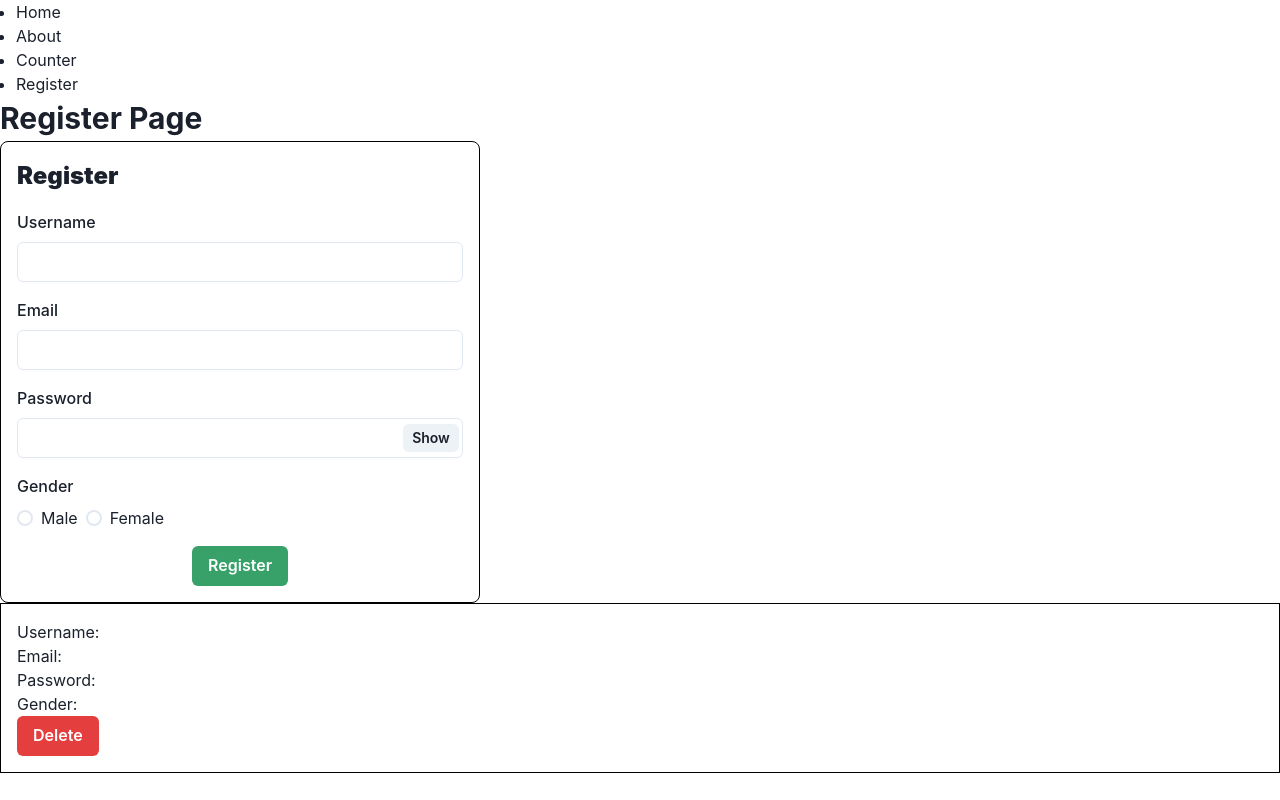
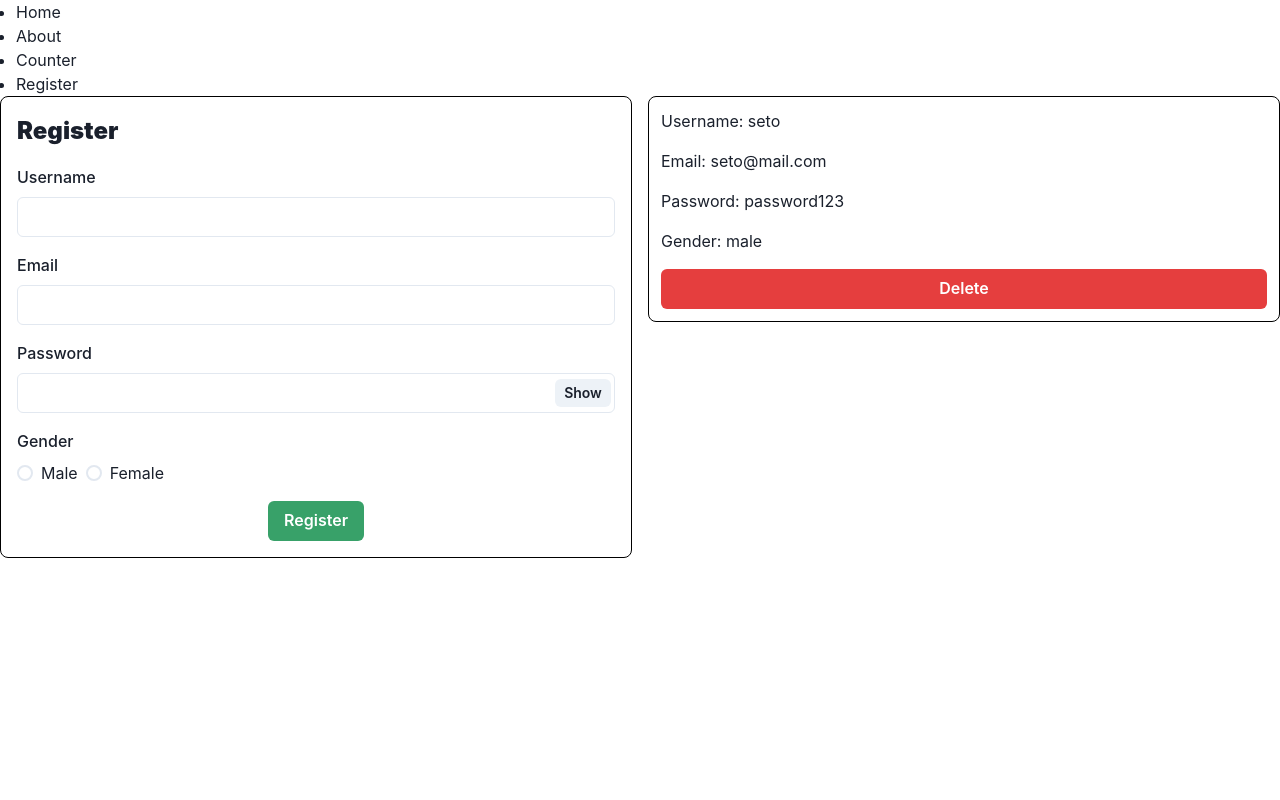
Before and after one commit to wibihanif/reactjs-login, a React (Create React App) app: page /register in a window 1280 px wide. Built offline with nearby package versions, Linux system fonts and the light colour scheme.

Commit message:
register solution

```diff
--- a/src/pages/Register.jsx
+++ b/src/pages/Register.jsx
@@ -3,6 +3,8 @@ import {
   Button,
   FormControl,
   FormLabel,
+  Grid,
+  GridItem,
   HStack,
   Input,
   InputGroup,
@@ -28,8 +30,6 @@ import RegisterModal from "../components/RegisterModal"
 
 // jika condition form terpenuhi, tampilkan modal
 
-//
-
 const Register = () => {
   const [showPassword, setShowPassword] = useState(false)
 
@@ -40,6 +40,15 @@ const Register = () => {
 
   const [modalIsOpen, setModalIsOpen] = useState(false)
 
+  const [users, setUsers] = useState([
+    {
+      username: "seto",
+      email: "seto@mail.com",
+      password: "password123",
+      gender: "male",
+    },
+  ])
+
   const toast = useToast()
 
   const togglePassword = () => {
@@ -49,6 +58,15 @@ const Register = () => {
   const registerBtnHandler = () => {
     if (username.length >= 3 && email && password.length >= 8 && gender) {
       setModalIsOpen(true)
+
+      let newUser = {
+        username,
+        password,
+        email,
+        gender,
+      }
+
+      setUsers([...users, newUser])
     } else {
       toast({
         title: "Form is still invalid",
@@ -61,18 +79,30 @@ const Register = () => {
     setModalIsOpen(false)
   }
 
+  const renderUsers = () => {
+    return users.map((val) => {
+      return (
+        <Stack
+          spacing={4}
+          border="1px solid black"
+          borderRadius="8px"
+          padding="12px"
+        >
+          <Text>Username: {val.username}</Text>
+          <Text>Email: {val.email}</Text>
+          <Text>Password: {val.password}</Text>
+          <Text>Gender: {val.gender}</Text>
+          <Button colorScheme="red">Delete</Button>
+        </Stack>
+      )
+    })
+  }
+
   return (
     <>
-      <Box>
-        <Text fontSize="3xl" fontWeight="bold">
-          Register Page
-        </Text>
-        <Box
-          padding="4"
-          border="1px solid black"
-          maxWidth="480px"
-          borderRadius="8px"
-        >
+      <Grid templateColumns="repeat(2, 1fr)" gap={4}>
+        <GridItem>
+          <Box padding="4" border="1px solid black" borderRadius="8px">
             <Stack spacing={4}>
               <Text fontSize="2xl" fontWeight="black">
                 Register
@@ -124,14 +154,12 @@ const Register = () => {
               </Button>
             </Stack>
           </Box>
-        <Box border="1px solid black" padding="4">
-          <Text>Username: {username}</Text>
-          <Text>Email: {email}</Text>
-          <Text>Password: {password}</Text>
-          <Text>Gender: {gender}</Text>
-          <Button colorScheme="red">Delete</Button>
-        </Box>
-      </Box>
+        </GridItem>
+        <GridItem height="80vh" overflowY="scroll">
+          <Stack>{renderUsers()}</Stack>
+        </GridItem>
+      </Grid>
+
       <RegisterModal
         isOpen={modalIsOpen}
         closeModal={closeModal}
```
Lines whose indentation alone changed are shown as unchanged.
